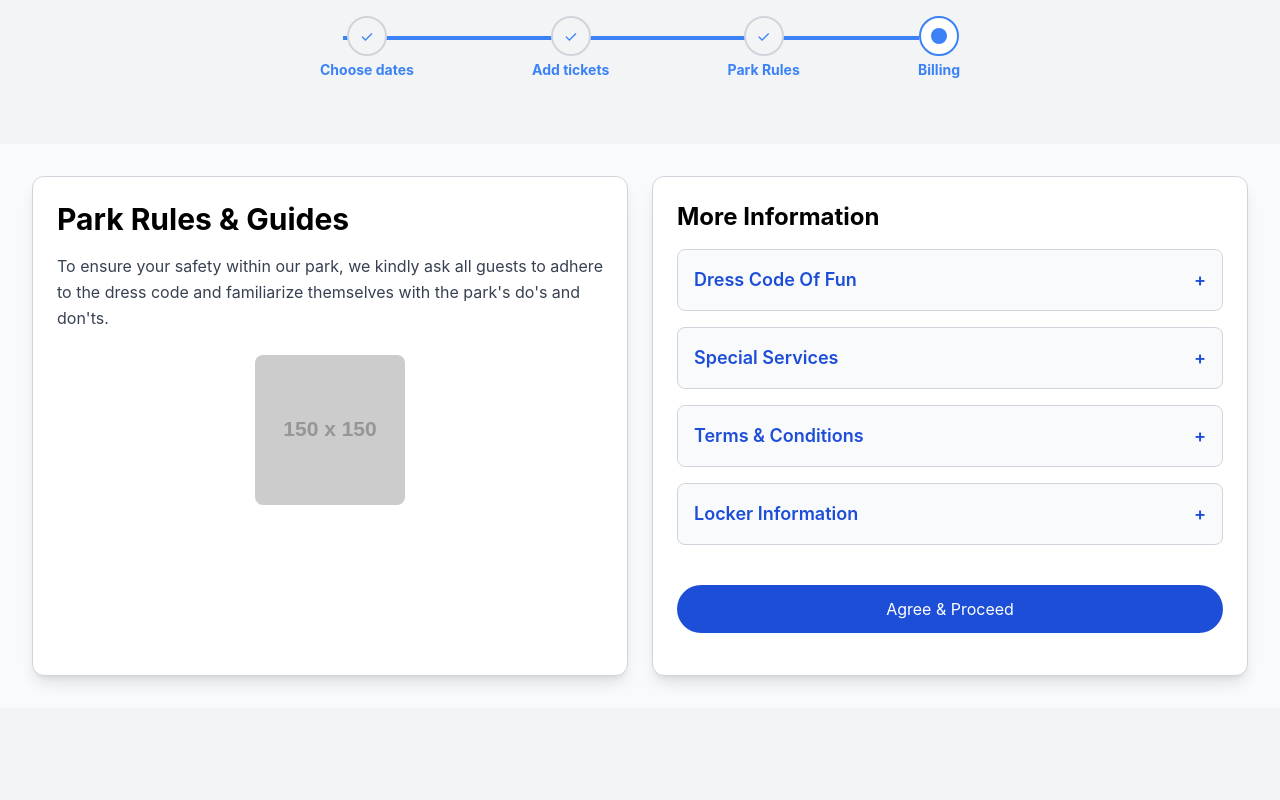
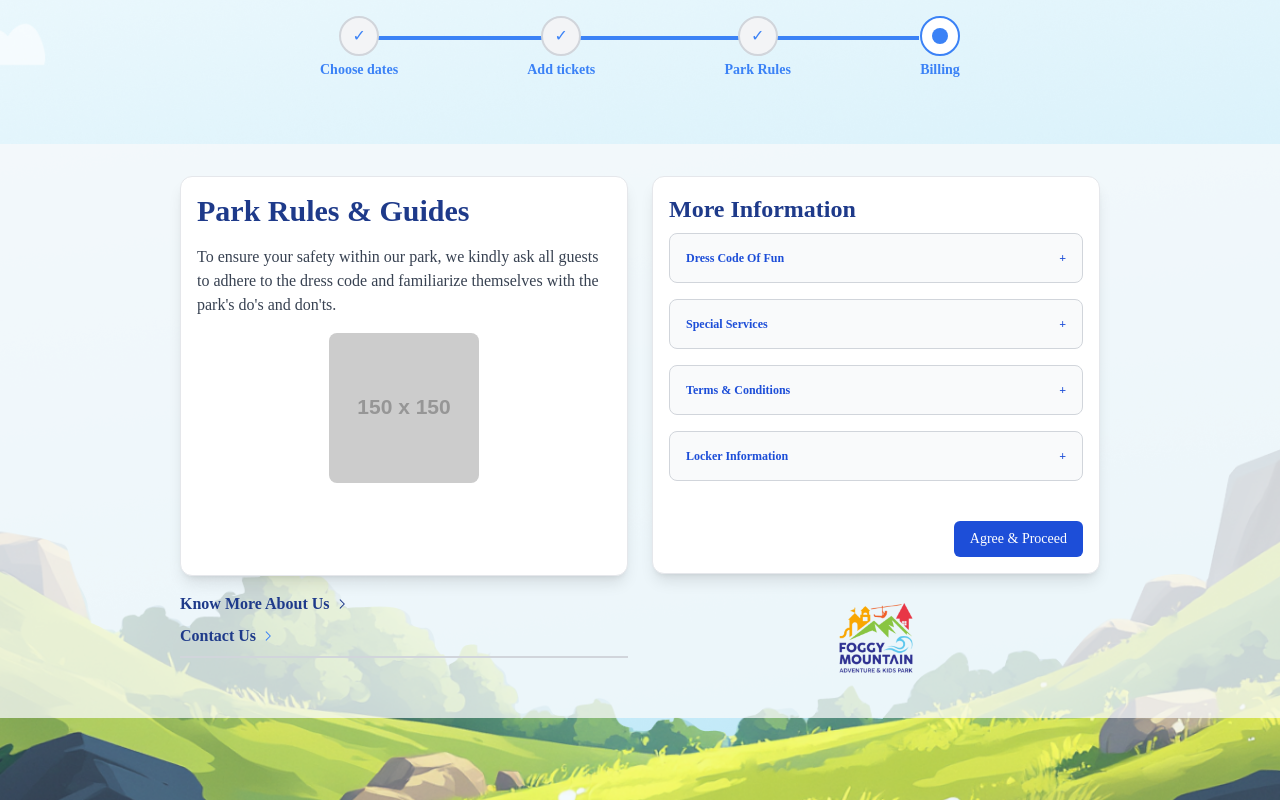
Before and after one commit to fayizIT/Ticket-Management, a React (Vite) app in the folder frontend-api/: page /park-rules in a window 1280 px wide. Built offline with nearby package versions, Linux system fonts and the light colour scheme.

Commit message:
latest commit on code

```diff
--- a/frontend-api/src/index.css
+++ b/frontend-api/src/index.css
@@ -1,3 +1,6 @@
 @tailwind base;
 @tailwind components;
 @tailwind utilities;
+* {
+  font-family: Panton Narrow;
+}
--- a/frontend-api/src/pages/UserSide/DateSelector/LeftPanel.tsx
+++ b/frontend-api/src/pages/UserSide/DateSelector/LeftPanel.tsx
@@ -4,7 +4,6 @@ const LeftPanel: React.FC = () => {
   return (
     <div className="bg-white p-2 md:p-4 rounded-xl shadow-lg border border-gray-200 flex flex-col h-auto max-h-[500px] md:h-[400px] w-full max-w-md mx-auto md:mx-0 -mt-8">
       {" "}
-      {/* Reduced size */}
       {/* Header */}
       <h2
         className="text-2xl font-bold mb-2 font-panton-narrow text-blue-800"
--- a/frontend-api/src/pages/UserSide/ParkRules/LeftPanel.tsx
+++ b/frontend-api/src/pages/UserSide/ParkRules/LeftPanel.tsx
@@ -2,9 +2,9 @@ import React from "react";
 
 const LeftPanel: React.FC = () => {
   return (
-    <div className="bg-white p-6 rounded-xl shadow-lg w-full md:w-1/2 border border-gray-300 flex-grow min-h-[500px]">
-      <h2 className="text-3xl font-bold mb-4">Park Rules & Guides</h2>
-      <p className="text-gray-700 mb-6 leading-relaxed">
+    <div className="bg-white  p-2 md:p-4 rounded-xl shadow-lg border border-gray-200 flex flex-col h-auto max-h-[500px] md:h-[400px] w-full mx-auto md:mx-0">
+      <h2 className="text-2xl md:text-3xl font-bold mb-4 text-blue-900">Park Rules & Guides</h2>
+      <p className="text-gray-700 mb-4 leading-relaxed text-sm md:text-base">
         To ensure your safety within our park, we kindly ask all guests to
         adhere to the dress code and familiarize themselves with the park's
         do's and don'ts.
--- a/frontend-api/src/pages/UserSide/ParkRules/ParkRulePage.tsx
+++ b/frontend-api/src/pages/UserSide/ParkRules/ParkRulePage.tsx
@@ -3,6 +3,9 @@ import { useNavigate } from "react-router-dom";
 import Timeline from "../../../components/Timeline";
 import LeftPanel from "./LeftPanel";
 import RightPanel from "./RightPanel";
+import { GoChevronRight } from "react-icons/go";
+import Image from "../../../../public/assets/clientlogo.png";
+import backgroundImage from "../../../../public/assets/TicketFramee.png";
 
 const ParkRulesPage: React.FC = () => {
   const navigate = useNavigate();
@@ -25,14 +28,47 @@ const ParkRulesPage: React.FC = () => {
   };
 
   return (
-    <div className="bg-gray-100 min-h-screen">
+    <div
+      className="min-h-screen flex flex-col bg-no-repeat bg-cover bg-center"
+      style={{ backgroundImage: `url(${backgroundImage})` }}
+    >
       <Timeline currentStep={currentStep} onStepClick={handleStepClick} />
 
-      <div className="flex flex-col md:flex-row justify-center items-start p-8 space-y-6 md:space-y-0 md:space-x-6 mt-12 bg-gray-50">
-        <LeftPanel />
-        <RightPanel activeSection={activeSection} toggleSection={toggleSection} onConfirm={handleConfirm} />
+      <div className="flex flex-col md:flex-row justify-center items-start p-8 space-y-6 md:space-y-0 md:space-x-6 mt-8 bg-gray-50 bg-opacity-75">
+        {/* Left Panel */}
+        <div className="flex-1 max-w-md w-full">
+          <LeftPanel />
+
+          {/* "Know More About Us" and "Contact Us" Section */}
+          <div className="mt-4 text-start text-blue-900 space-y-2">
+            <h2 className="text-sm md:text-base font-bold flex items-center">
+              Know More About Us
+              <GoChevronRight className="ml-1 text-blue-900" />
+            </h2>
+            <h2 className="text-sm md:text-base font-bold flex items-center">
+              Contact Us
+              <GoChevronRight className="ml-1 text-blue-500" />
+            </h2>
+            <hr className="border-t border-gray-300 w-full md:w-full my-2 mx-auto border-t-2" />
+          </div>
+        </div>
+
+        {/* Right Panel */}
+        <div className="flex-1 max-w-md w-full">
+          <RightPanel
+            activeSection={activeSection}
+            toggleSection={toggleSection}
+            onConfirm={handleConfirm}
+          />
+
+          {/* Logo Section */}
+          <div className="flex justify-center mt-4">
+            <img src={Image} alt="Logo" className="h-16 md:h-20 lg:h-24" />
+          </div>
+        </div>
       </div>
     </div>
   );
 };
+
 export default ParkRulesPage;
--- a/frontend-api/src/pages/UserSide/ParkRules/RightPanel.tsx
+++ b/frontend-api/src/pages/UserSide/ParkRules/RightPanel.tsx
@@ -8,43 +8,57 @@ interface RightPanelProps {
 
 const RightPanel: React.FC<RightPanelProps> = ({ activeSection, toggleSection, onConfirm }) => {
   return (
-    <div className="bg-white p-6 rounded-xl shadow-lg w-full md:w-1/2 border border-gray-300 flex-grow min-h-[500px]">
-      <h3 className="text-2xl font-bold mb-4">More Information</h3>
+    <div className="bg-white p-2 md:p-4 rounded-xl shadow-lg border border-gray-200 flex flex-col h-auto max-h-[500px] w-full mx-auto md:mx-0">
+      <h3 className="text-xl md:text-2xl font-bold mb-2 text-blue-900">More Information</h3>
+
+      {/* Scrollable section */}
+      <div className="flex-grow overflow-y-auto mb-4">
         {renderSection("Dress Code Of Fun", "dressCode", activeSection, toggleSection,
-        "Guests are expected to wear comfortable, family-friendly attire. No offensive slogans or images are allowed on clothing.")}
+          "Guests are expected to wear comfortable, family-friendly attire. No offensive slogans or images are allowed on clothing.", "text-xs")}
         {renderSection("Special Services", "specialServices", activeSection, toggleSection,
-        "Wheelchairs & Prams are available for Sr. Citizens and Toddlers.")}
+          "Wheelchairs & Prams are available for Sr. Citizens and Toddlers.", "text-xs")}
         {renderSection("Terms & Conditions", "terms", activeSection, toggleSection,
-        <ul className="list-disc list-inside">
+          <ul className="list-disc list-inside text-xs md:text-sm">
             <li>To ensure the safety of the guests, height and weight restrictions are applicable for certain rides.</li>
             <li>Entry is restricted to one person per ticket, valid only for a date and specified time.</li>
             <li>Tickets are non-transferable.</li>
             <li>Foods from outside and alcoholic drinks are not allowed inside the park.</li>
-        </ul>)}
+          </ul>, "text-xs")}
         {renderSection("Locker Information", "lockerInfo", activeSection, toggleSection,
-        "Lockers are available for rent near the park entrance. Please secure your belongings for the duration of your visit.")}
+          "Lockers are available for rent near the park entrance. Please secure your belongings for the duration of your visit.", "text-xs")}
+      </div>
 
+      {/* Button Section - Stays outside the scrollable content */}
+      <div className="flex justify-end mt-2">
         <button
-        className="mt-6 bg-blue-700 text-white py-3 px-6 rounded-full w-full hover:bg-blue-800"
+          className="bg-blue-700 text-white py-2 px-4 rounded-md hover:bg-blue-800 text-sm"
           onClick={onConfirm}
         >
           Agree & Proceed
         </button>
       </div>
+    </div>
   );
 };
 
-const renderSection = (title: string, sectionKey: string, activeSection: string | null, toggleSection: (section: string) => void, content: React.ReactNode) => (
+const renderSection = (
+  title: string,
+  sectionKey: string,
+  activeSection: string | null,
+  toggleSection: (section: string) => void,
+  content: React.ReactNode,
+  contentClass: string
+) => (
   <div className="mb-4 border border-gray-300 rounded-lg p-4 bg-gray-50">
     <button
-      className="w-full text-left text-lg font-semibold text-blue-700 flex justify-between items-center"
+      className={`w-full text-left font-semibold text-blue-700 flex justify-between items-center text-sm ${contentClass}`}
       onClick={() => toggleSection(sectionKey)}
     >
       {title}
       <span>{activeSection === sectionKey ? "-" : "+"}</span>
     </button>
     {activeSection === sectionKey && (
-      <div className="mt-2 text-gray-600 text-sm">{content}</div>
+      <div className={`mt-2 text-gray-600 ${contentClass}`}>{content}</div>
     )}
   </div>
 );
--- a/frontend-api/src/pages/UserSide/TicketCart/LeftPanel.tsx
+++ b/frontend-api/src/pages/UserSide/TicketCart/LeftPanel.tsx
@@ -57,9 +57,9 @@ const LeftPanel: React.FC<LeftPanelProps> = ({ setCouponCode }) => {
         backgroundPosition: 'center',
       }}
     >
-      <h2 className="text-xl font-semibold mb-3 text-gray-800">Grab Your Tickets</h2>
-      <p className="text-gray-600 mb-4 leading-relaxed text-xs">
-        Wonderla provides regular tickets, fast track tickets for queue skipping, and Special Offer tickets.
+      <h2 className="text-xl font-bold mb-3 text-blue-900">Grab Your Tickets</h2>
+      <p className="text-blue-800 mb-4 leading-relaxed text-sm">
+      Grab your tickets for a weekend of excitement, and fun. Our tickets run out fast so book now.
       </p>
       <h3 className="text-lg text-center font-bold text-black-900 mb-3">Trending Coupons</h3>
 
```
Also changed, not shown: frontend-api/src/pages/UserSide/TicketCart/RightPanel.tsx (+57 -17 lines). Lines whose indentation alone changed are shown as unchanged.
